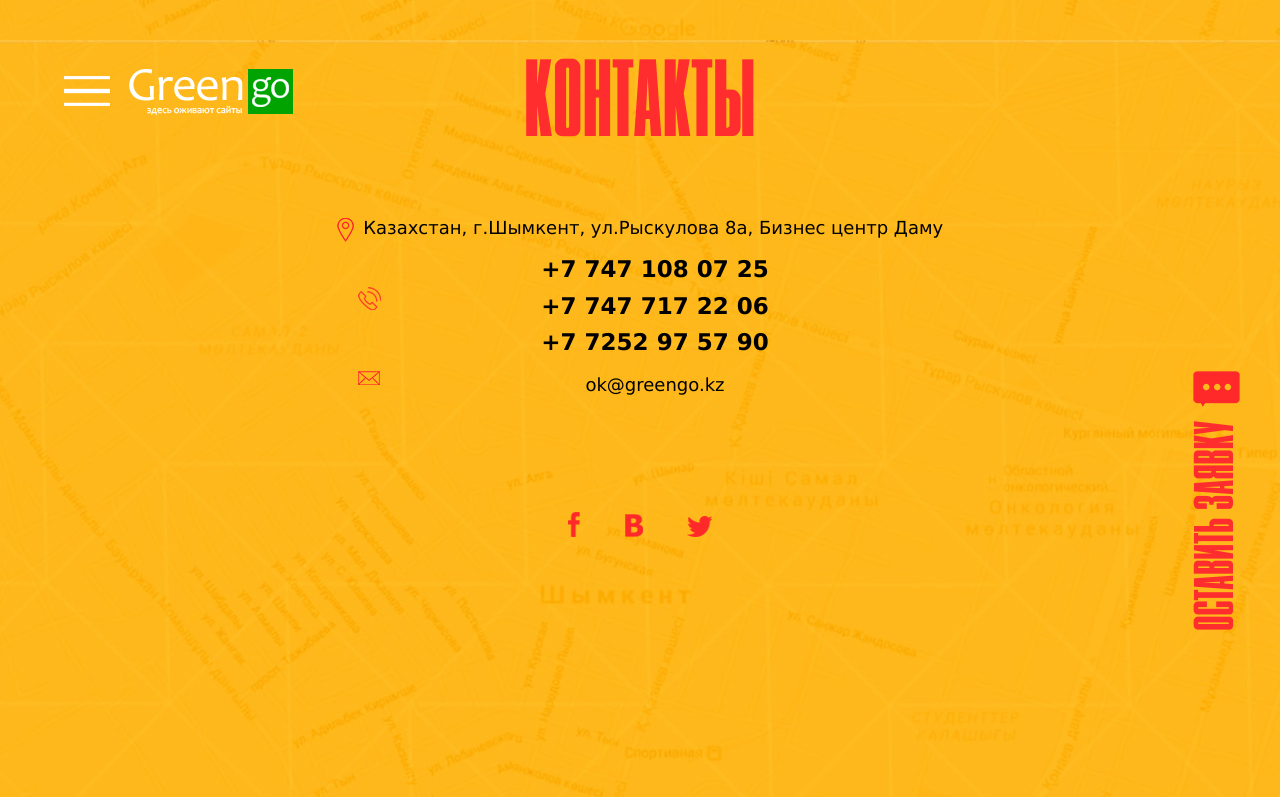
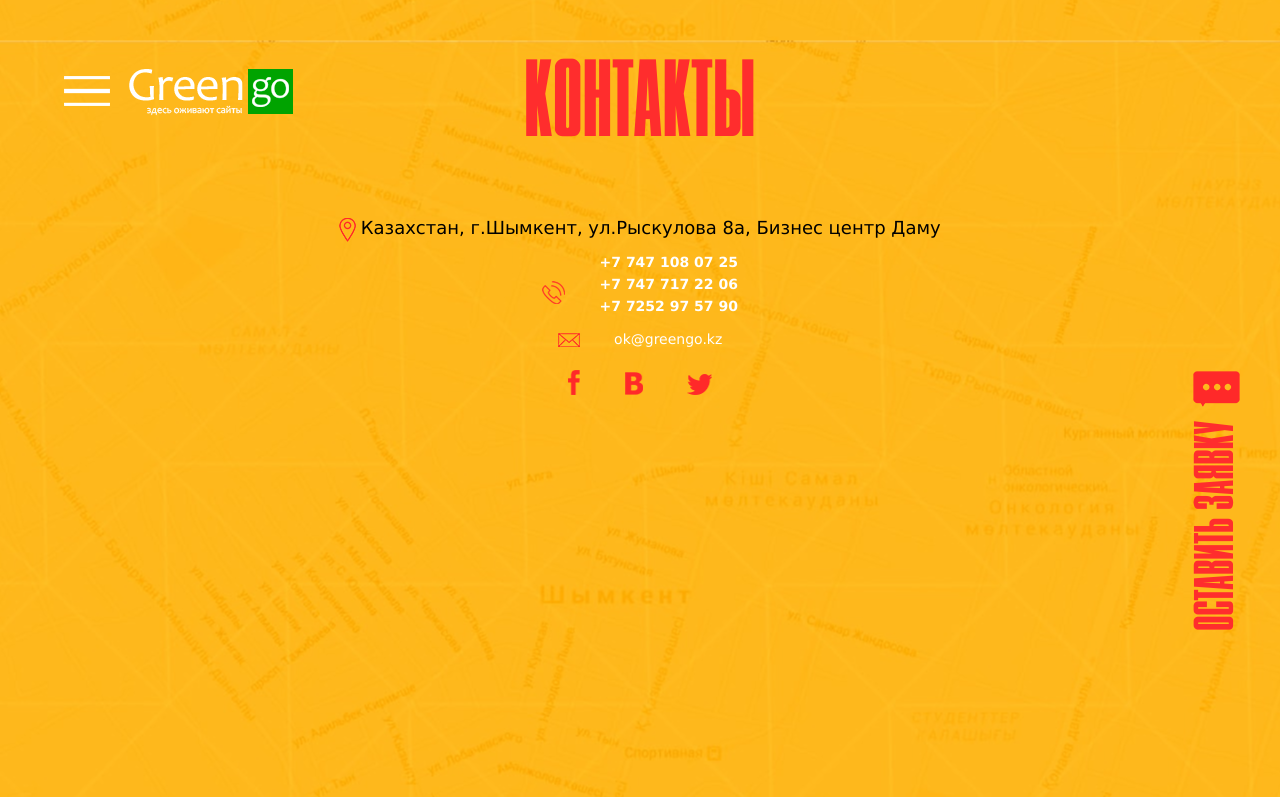
Before and after one commit to NursultanMuss/test1, a PHP site: page /contacts in a window 1280 px wide. Shown: the top 797 px of the page. Run offline with PHP 8.4, Linux system fonts and the light colour scheme.

Commit message:
30.09.2016

```diff
--- a/template/css/style1.css
+++ b/template/css/style1.css
@@ -199,14 +199,20 @@
 	font-size: 14px;
 	font-family: Verdana, sans-serif;
 	}
-	.menuBottom .phoneLogo{
-		position: absolute;
-		top:30%;
-		left: 28%;
+	.menuBottom .address img, .telContacts img, .emailAddres img{
+		display: inline-block;.
+		margin-right: 5px;
 	}
-	.menuBottom .emailLogo{
-		position: absolute;
-		left: 28%;
+    .menuBottom .address, .telContacts, .emailAddres{
+        position:relative;
+        text-align: center;
+    }
+    .emailAddres p{
+        color:#000000;
+        font-size: 18px
+    }
+	.telContacts img{
+		margin-top: -30px;
 	}
 	.menuBottom .facebookLogo{
 		display: inline-block;
@@ -228,7 +234,8 @@
   margin-top: 55px;
 	}
 	.social-links{
-		margin-top: 8%;
+		margin-top: 10px;
+        text-align:center;
 	}
 /*end of Sidebar*/
 
@@ -429,7 +436,10 @@
     width:75%;
 }
 /*End of Company page*/
+
+
 /*Project page*/
+
 .project_img{
     position: relative;
     display:block;
@@ -502,6 +512,9 @@
 
 /*Projects end*/
 /*Contacts Page Start*/
+.contacts{
+    background: url('/template/images/Contacts.jpg') repeat fixed 50% 50%
+}
 .contacts_page{
     color: #000000;
     font-family: Verdana;
@@ -537,6 +550,7 @@
     color: #ff2d2d;
     text-transform: uppercase;
     cursor: default;
+    margin-top:-10px;
 }
 .right_slide p{
     font-family:condensbold ;
@@ -546,6 +560,7 @@
     position:absolute;
     right: 40px;
     top: 50%;
+    margin-top: -120px;
 }
 .look_at_the_map{
     position: absolute;
@@ -559,12 +574,18 @@
     transition-timing-function: linear;
     transition-duration: 350ms;
 }
+.look_at_the_map p{
+    display:block;
+    text-align: center;
+    font: 800 19px Verdana;
+    color: #ff2d2d;
+    text-transform: uppercase;
+}
 .wrapper.toggled .look_at_the_map{
     position: absolute;
     margin-right: -300px;
 }
 .contacts_page .phoneLogo{
-    margin-right: 10px;
     margin-bottom: 30px;
 }
 .phorma_zayavki{
@@ -641,3 +662,20 @@
     margin-left: auto;
     margin-right: auto;
 }
+.address p{
+    font-size:18px;
+}
+.telContacts p{
+    font-size: 23px;
+    color: #000000;
+    font-weight: 800;
+}
+.input-group{
+    padding: 0px 35px 25px 25px;
+}
+.otpravka{
+    background: #961f1f;
+    text-transform: uppercase;
+    font: 35px condensbold;
+    color: #ffffff;
+}
--- a/views/contacts/index.php
+++ b/views/contacts/index.php
@@ -13,7 +13,7 @@
     <link rel="stylesheet" href="/template/css/style1.css">
     <link rel="stylesheet" href="/template/css/media.css">
 </head>
-<body class="wrapper" style="background: url('/template/images/Contacts.jpg') repeat fixed 50% 50%">
+<body class="wrapper contacts">
 <?php include ROOT.'/views/layout/sidebar.php'?>
 
 <div class="page-content-wrapper">
@@ -23,28 +23,23 @@
             <div class="contacts_page">
                 <h1>Контакты</h1>
                 <div class="menuBottom">
-                    <div class="address" style="position:relative; text-align: center;">
-                        <img src="/template/images/place_tag.png" alt="metka" class="img-responsive" style="display:inline-block; margin-right: 5px;">
-                        <p style="font-size:18px;">Казахстан, г.Шымкент, ул.Рыскулова 8а, Бизнес центр Даму</p>
+                    <div class="address">
+                        <img src="/template/images/place_tag.png" alt="metka" class="img-responsive">
+                        <p>Казахстан, г.Шымкент, ул.Рыскулова 8а, Бизнес центр Даму</p>
                     </div>
-                    <div class="telContacts" style="position: relative; text-align: center;">
-                        <div class="phoneLogo" style="">
-                            <img src="/template/images/phone.png" alt="phone" class="img-responsive">
-                        </div>
-                        <p class="content" style="font-size: 23px; color: #000000; font-weight: 800;">
+                    <div class="telContacts">
+                        <img src="/template/images/phone.png" alt="phone" class="img-responsive">
+                        <p class="content">
                             +7 747 108 07 25<br>
                             +7 747 717 22 06<br>
                             +7 7252 97 57 90<br>
-
                         </p>
                     </div>
-                    <div class="emailAddres" style="position: relative; text-align: center;">
-                        <div class="emailLogo" style="margin-right: 10px;">
-                            <img src="/template/images/mailbox.png" alt="email" class="img-responsive">
-                        </div>
-                        <p class="content" style="color:#000000; font-size: 18px"> ok@greengo.kz</p>
+                    <div class="emailAddres">
+                        <img src="/template/images/mailbox.png" alt="email" class="img-responsive">
+                        <p class="content"> ok@greengo.kz</p>
                     </div>
-                    <div class="social-links" style="text-align:center;">
+                    <div class="social-links">
                         <div class="facebookLogo">
                             <a href="#"><img src="/template/images/facebook_logo.png" alt="facebook" class="img-responsive"></a>
                         </div>
@@ -63,16 +58,16 @@
 </div>
 <div class="look_at_the_map">
     <img src="/template/images/map.png" alt="map" class="img-responsive center-block">
-    <p style="display:block; text-align: center; font: 800 19px Verdana; color: #ff2d2d; text-transform: uppercase;">Просмотреть на карте</p>
+    <p>Просмотреть на карте</p>
     <a href="">
         <img src="/template/images/strelka_black.png" alt="black_strelka" class="img-responsive center-block">
     </a>
 </div>
 <div class="zayavka">
-    <div class="comment" style="margin-top: -120px;">
+    <div class="comment">
         <img src="/template/images/comment_logo.png" alt="comment" class="img-responsive">
     </div>
-    <div class="right_slide" style="margin-top:-10px;">
+    <div class="right_slide">
         <p>Оставить заявку</p>
     </div>
 </div>
@@ -81,15 +76,15 @@
         <img src="/template/images/comment_logo_asd.png" alt="comment" class="img-responsive center-block">
     </div>
     <p>Ваша заявка</p>
-    <form name="zayavka" method="post" action="">
-        <div class="input-group" style="padding: 0px 35px 25px 25px;">
+    <form name="zayavka" method="get" action="">
+        <div class="input-group">
             <input type="text" class="form-control" value="Ваше имя" name="Name" onfocus="if (this.value == 'Ваше имя') {this.value = '';}" onblur="if (this.value == '') {this.value = 'Ваше имя';}">
             <input type="text" class="form-control" value="Эл. почта" name="email" onfocus="if (this.value == 'Эл. почта') {this.value = '';}" onblur="if (this.value == '') {this.value = 'Эл. почта';}">
             <input type="text" class="form-control" value="Телефон" name="phone Number" onfocus="if (this.value == 'Телефон') {this.value = '';}" onblur="if (this.value == '') {this.value = 'Телефон';}">
             <textarea rows="6" cols="20" placeholder="Текст сообщения" type="text" class="form-control" name="Text">
                 </textarea>
         </div>
-        <input type="submit" class="btn btn-default center-block" id="submit button" value="отправить заявку" style="background: #961f1f; text-transform: uppercase; font: 35px condensbold; color: #ffffff;">
+        <input type="submit" class="otpravka btn btn-default center-block" id="submit button" value="отправить заявку">
     </form>
 
 </div>
```
